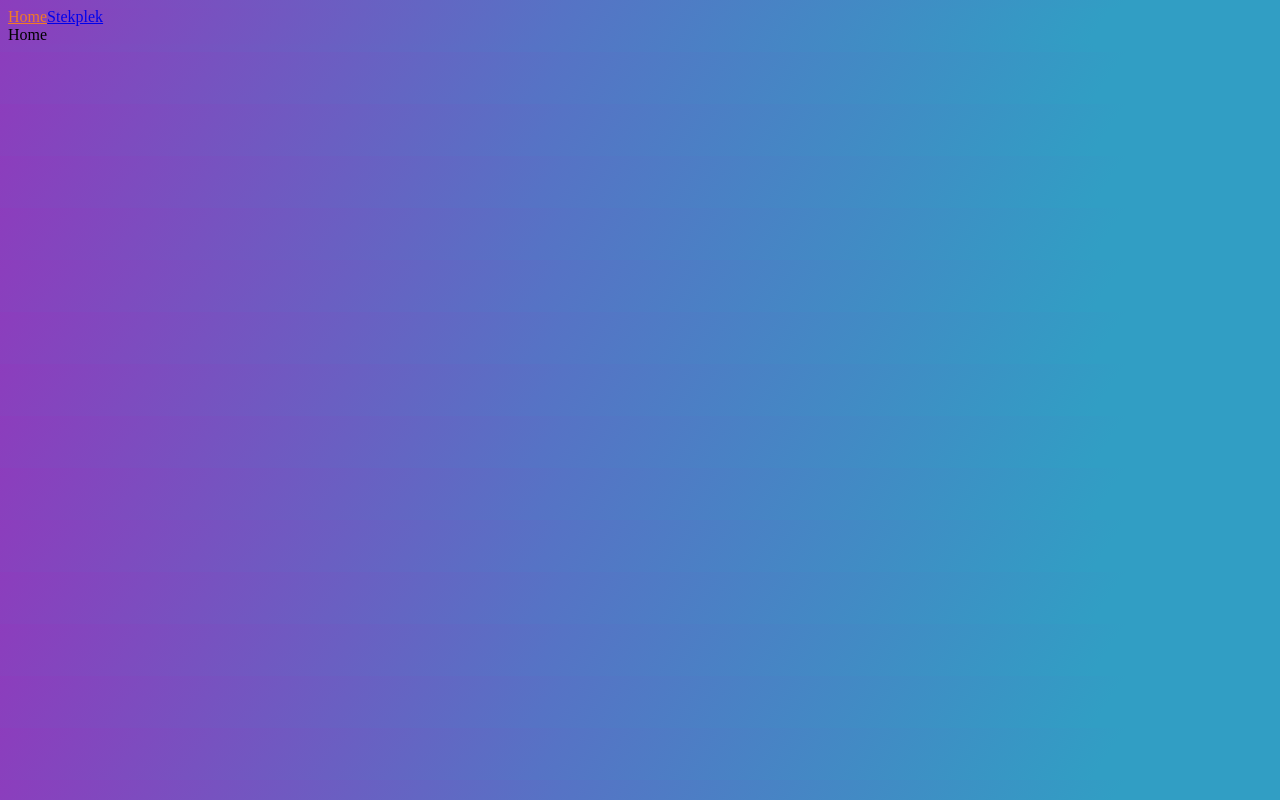
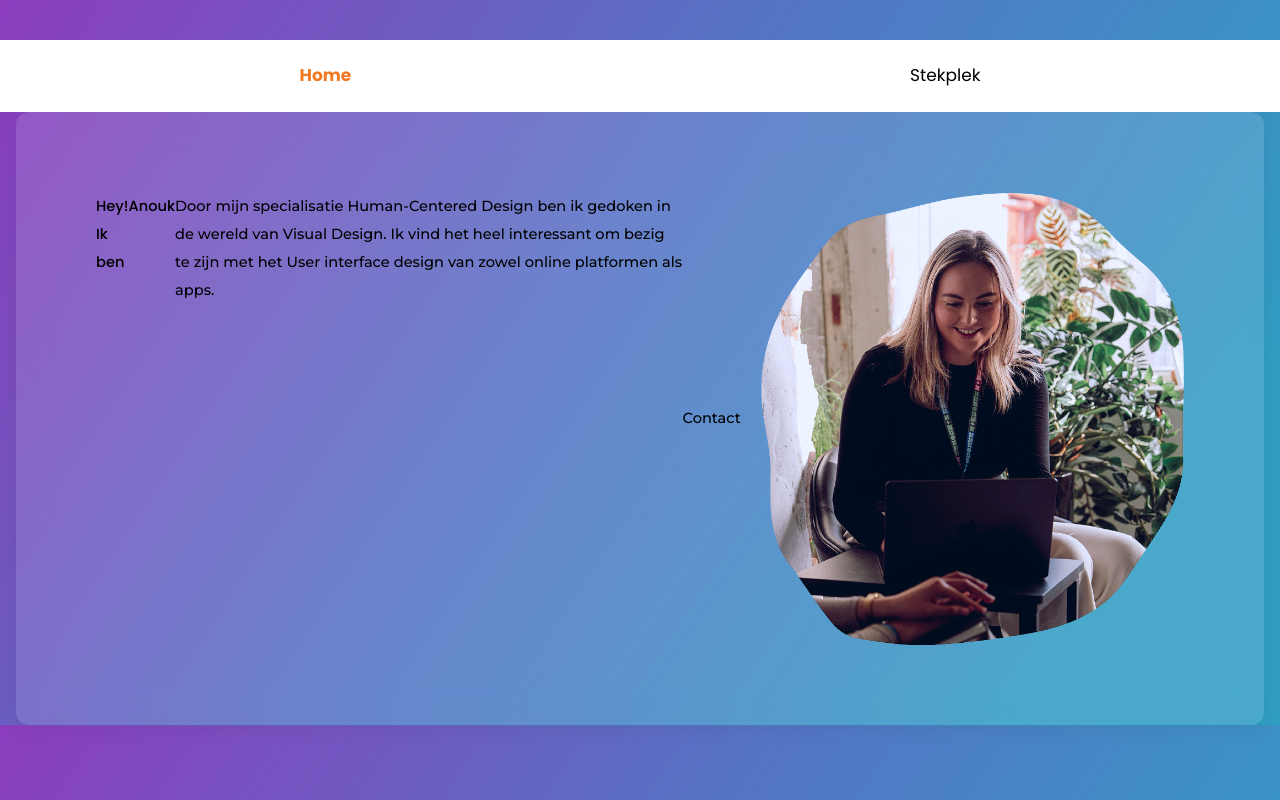
Before and after one commit to BruceKristelijn/anoukheeselaars.nl, a Vue app: page / in a window 1280 px wide. Built offline with nearby package versions, Linux system fonts and the light colour scheme.

Commit message:
Add tilewind and initial homeview header

```diff
--- a/package.json
+++ b/package.json
@@ -9,6 +9,7 @@
     "preview": "vite preview"
   },
   "dependencies": {
+    "@tailwindcss/vite": "^4.1.11",
     "vue": "^3.5.17",
     "vue-router": "^4.5.1"
   },
--- a/postcss.config.js
+++ /dev/null
@@ -1,6 +0,0 @@
-module.exports = {
-  plugins: {
-    tailwindcss: {},
-    autoprefixer: {},
-  },
-}
--- a/src/App.vue
+++ b/src/App.vue
@@ -43,10 +43,10 @@ watch(
 </script>
 
 <template>
-  <nav>
+  <nav class="w-full p-5 mt-10 items-center bg-white flex content-center justify-around">
     <RouterLink v-for="route in routes" :to="route.path">{{ route.name }}</RouterLink>
   </nav>
-  <main>
+  <main class="container mx-auto px-4">
     <RouterView />
   </main>
 </template>
@@ -54,6 +54,20 @@ watch(
 <style scoped>
 nav {
   position: relative;
+  font-family: 'Poppins';
+  font-weight: 400;
+  font-size: 17px;
+  line-height: 100%;
   z-index: 99;
+  height: 71.5px;
+}
+
+nav a {
+  transition: all 0.2s ease-out;
+}
+
+.active {
+  color: var(--active-url);
+  font-weight: 700;
 }
 </style>
--- a/src/style.css
+++ b/src/style.css
@@ -1,6 +1,6 @@
-@tailwind base;
-@tailwind components;
-@tailwind utilities;
+@import url('https://fonts.googleapis.com/css2?family=Noto+Sans+SC:wght@100..900&family=Poppins:ital,wght@0,100;0,200;0,300;0,400;0,500;0,600;0,700;0,800;0,900;1,100;1,200;1,300;1,400;1,500;1,600;1,700;1,800;1,900&display=swap');
+@import url('https://fonts.googleapis.com/css2?family=Montserrat:ital,wght@0,100..900;1,100..900&family=Noto+Sans+SC:wght@100..900&family=Poppins:ital,wght@0,100;0,200;0,300;0,400;0,500;0,600;0,700;0,800;0,900;1,100;1,200;1,300;1,400;1,500;1,600;1,700;1,800;1,900&display=swap');
+@import "tailwindcss";
 
 :root {
   --body-bg-old: white;
@@ -12,12 +12,9 @@ body {
   background: var(--body-bg-old);
   background: var(--body-bg);
   transition: background-color 1s ease;
+  font-family: 'Montserrat';
+  font-weight: 500;
+  font-style: normal;
+  font-size: 14.6px;
+  line-height: 28px;
 }
-
-nav a {
-  transition: all 0.5s ease-out;
-}
-
-.active {
-  color: var(--active-url);
-}
--- a/src/views/HomeView.vue
+++ b/src/views/HomeView.vue
@@ -1,7 +1,32 @@
 <script setup>
+    import anouk_heeselaars_home_foto from '../assets/anouk_heeselaars_home_foto.png'
 
 </script>
 
 <template>
-    Home
+    <header class="grid grid-cols-5 p-20 gap-5">
+        <div class="w-full col-span-3 flex content-around justify-evenly">
+            <h2>Hey! Ik ben</h2>
+            <h1>Anouk</h1>
+            <p>Door mijn specialisatie Human-Centered Design ben ik gedoken in de wereld van Visual Design. Ik vind het heel interessant om bezig te zijn met het User interface design van zowel online platformen als apps. </p>
+            <button class="btn">Contact</button>
+        </div>
+        <div class="w-full col-span-2">
+            <img :src="anouk_heeselaars_home_foto">
+        </div>
+    </header>
 </template>
+
+<style scoped>
+header {
+    backdrop-filter: blur(15.407272338867188px);
+    box-shadow: 0px 0px 18.65px 4.05px #0000000F;
+    background: #FFFFFF1F;
+    border-radius: 13px;
+}
+
+h1, h2{
+
+  font-family: 'Poppins';
+}
+</style>
--- a/tailwind.config.js
+++ /dev/null
@@ -1,12 +0,0 @@
-module.exports = {
-    purge: [],
-    purge: ['./index.html', './src/**/*.{vue,js,ts,jsx,tsx}'],
-    darkMode: false, // or 'media' or 'class'
-    theme: {
-        extend: {},
-    },
-    variants: {
-        extend: {},
-    },
-    plugins: [],
-}
--- a/vite.config.js
+++ b/vite.config.js
@@ -1,7 +1,9 @@
 import { defineConfig } from 'vite'
 import vue from '@vitejs/plugin-vue'
+import tailwindcss from '@tailwindcss/vite'
 
 // https://vite.dev/config/
 export default defineConfig({
-  plugins: [vue()],
+  plugins: [vue(),
+    tailwindcss()],
 })
```
Also changed, not shown: src/assets/anouk_heeselaars_home_foto.png (added), 1 other file (tests, documents, lock files or other folders).
